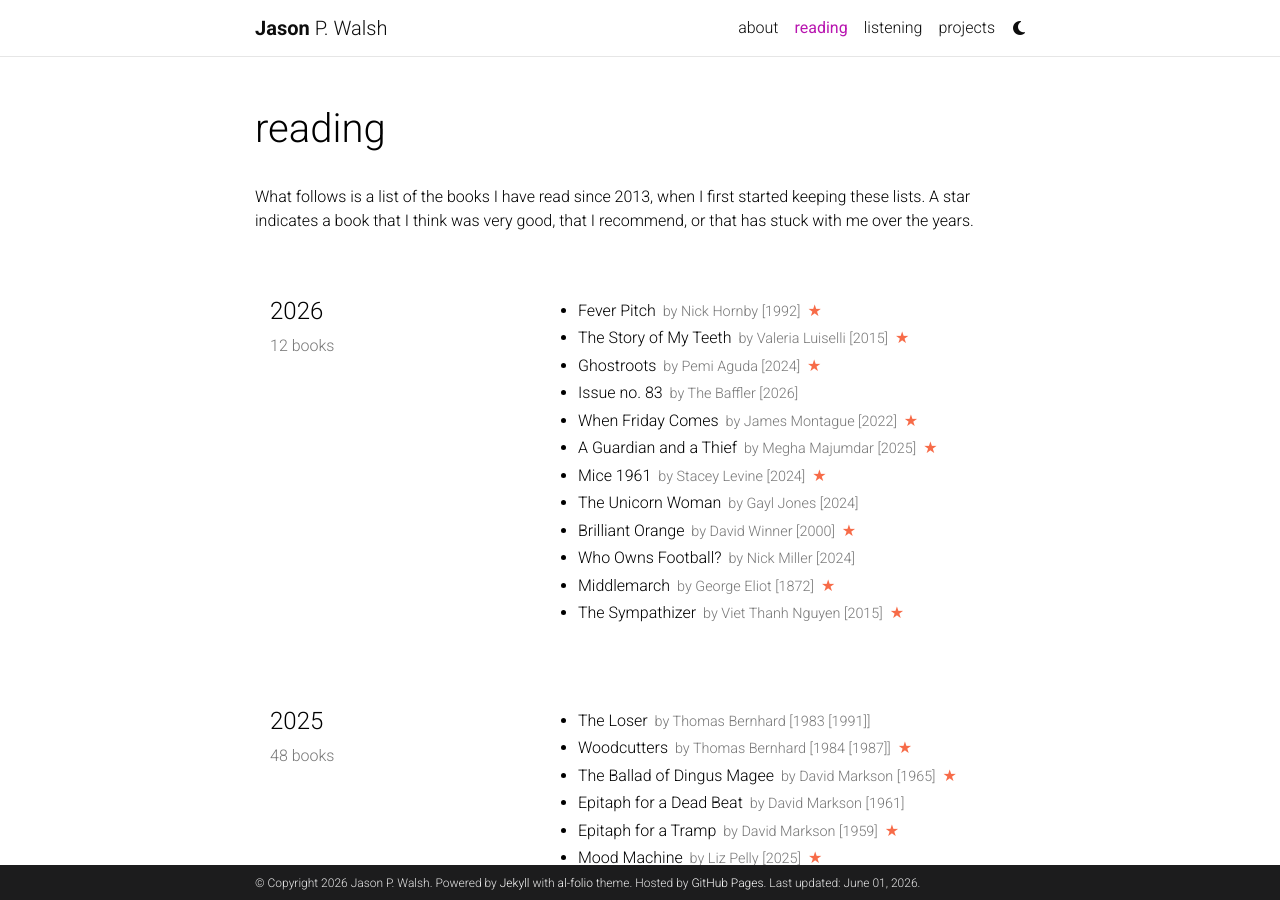
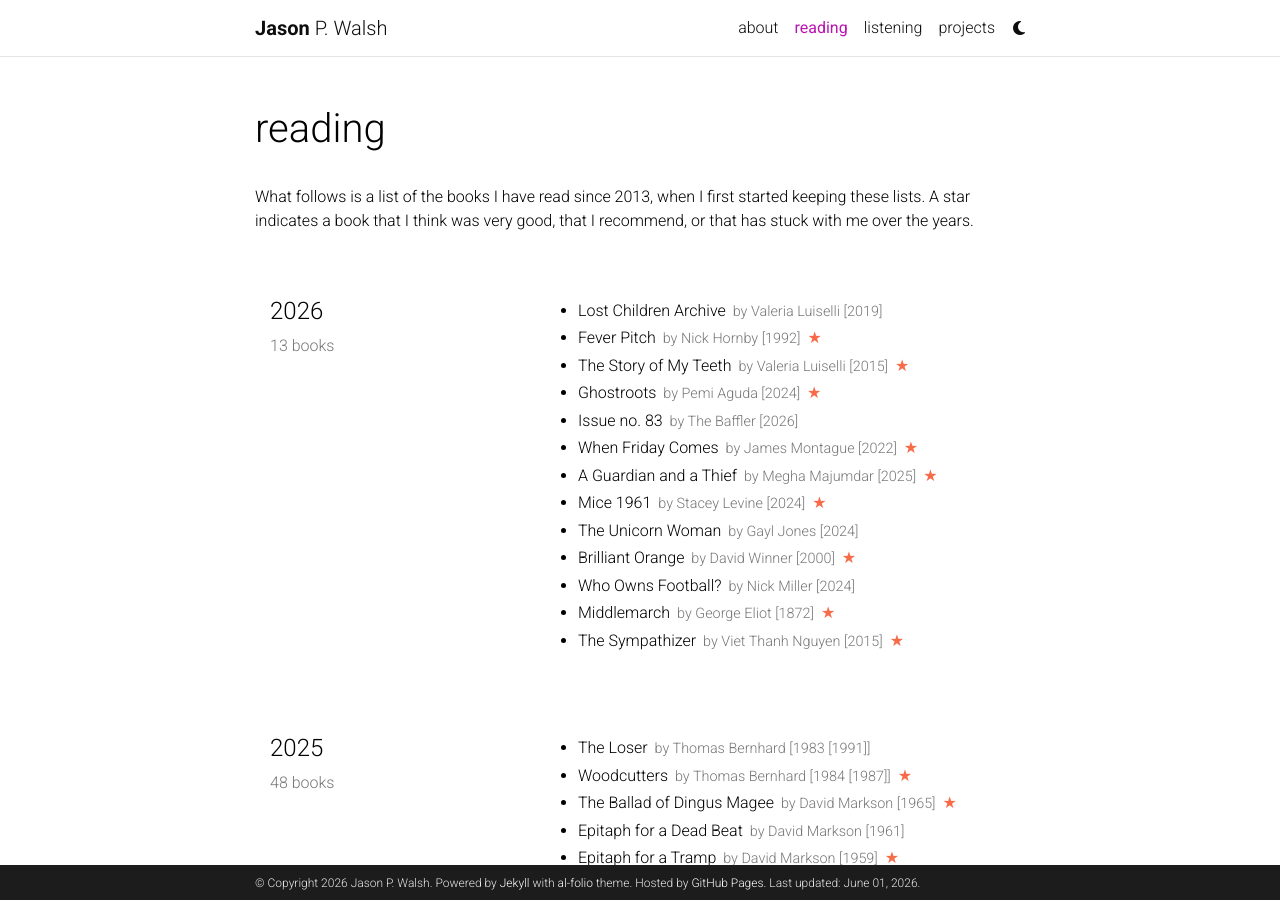
Before and after one commit to jwals23/jwals23.github.io, a Jekyll site: the page built from _pages/reading.md, in a window 1280 px wide and 900 px high. Built offline with Jekyll 4.4.1, drawn with Linux system fonts in a browser that asks for light colours; comment, search, counter and statistics services are not loaded; a style sheet for code colours, icons or effects is not loaded.

Commit message:
Update reading.yml

```diff
--- a/_data/reading.yml
+++ b/_data/reading.yml
@@ -1,6 +1,10 @@
 list:
   - year: "2026"
     books:
+      - title: Lost Children Archive
+        author: Valeria Luiselli
+        year: 2019
+
       - title: Fever Pitch
         author: Nick Hornby
         year: 1992
```
